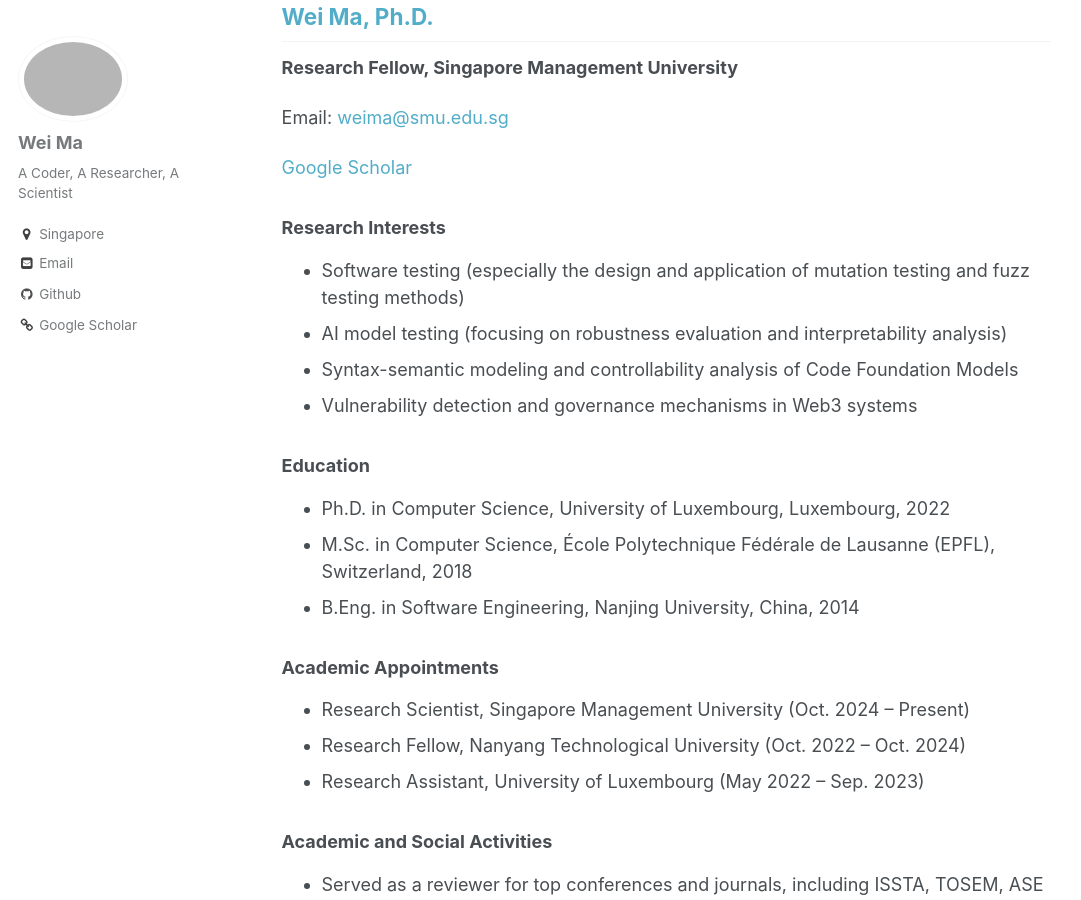
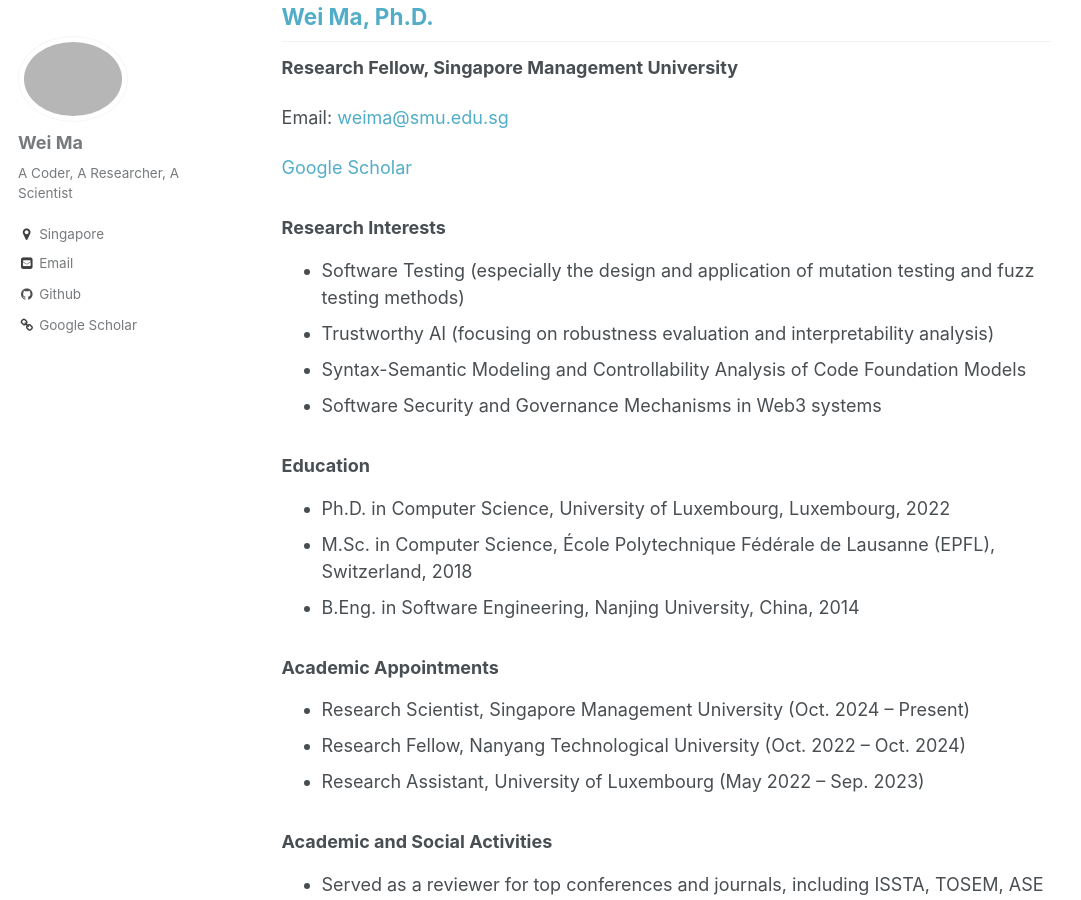
Before and after one commit to Marvinmw/weima, a Jekyll site: the page built from _pages/about.md, in a window 1280 px wide and 900 px high, scrolled down 549 px. Shown: the whole window, without its empty margins (0-1081 px from the left). Built offline with Jekyll 4.4.1, drawn with Linux system fonts in a browser that asks for light colours.

Commit message:
publications

```diff
--- a/_pages/about.md
+++ b/_pages/about.md
@@ -23,10 +23,10 @@ Email: [weima@smu.edu.sg](mailto:weima@smu.edu.sg)
 
 ### Research Interests
 
-- Software testing (especially the design and application of mutation testing and fuzz testing methods)
-- AI model testing (focusing on robustness evaluation and interpretability analysis)
-- Syntax-semantic modeling and controllability analysis of Code Foundation Models
-- Vulnerability detection and governance mechanisms in Web3 systems
+- Software Testing (especially the design and application of mutation testing and fuzz testing methods)
+- Trustworthy AI (focusing on robustness evaluation and interpretability analysis)
+- Syntax-Semantic Modeling and Controllability Analysis of Code Foundation Models
+- Software Security and Governance Mechanisms in Web3 systems
 
 ### Education
 
```
